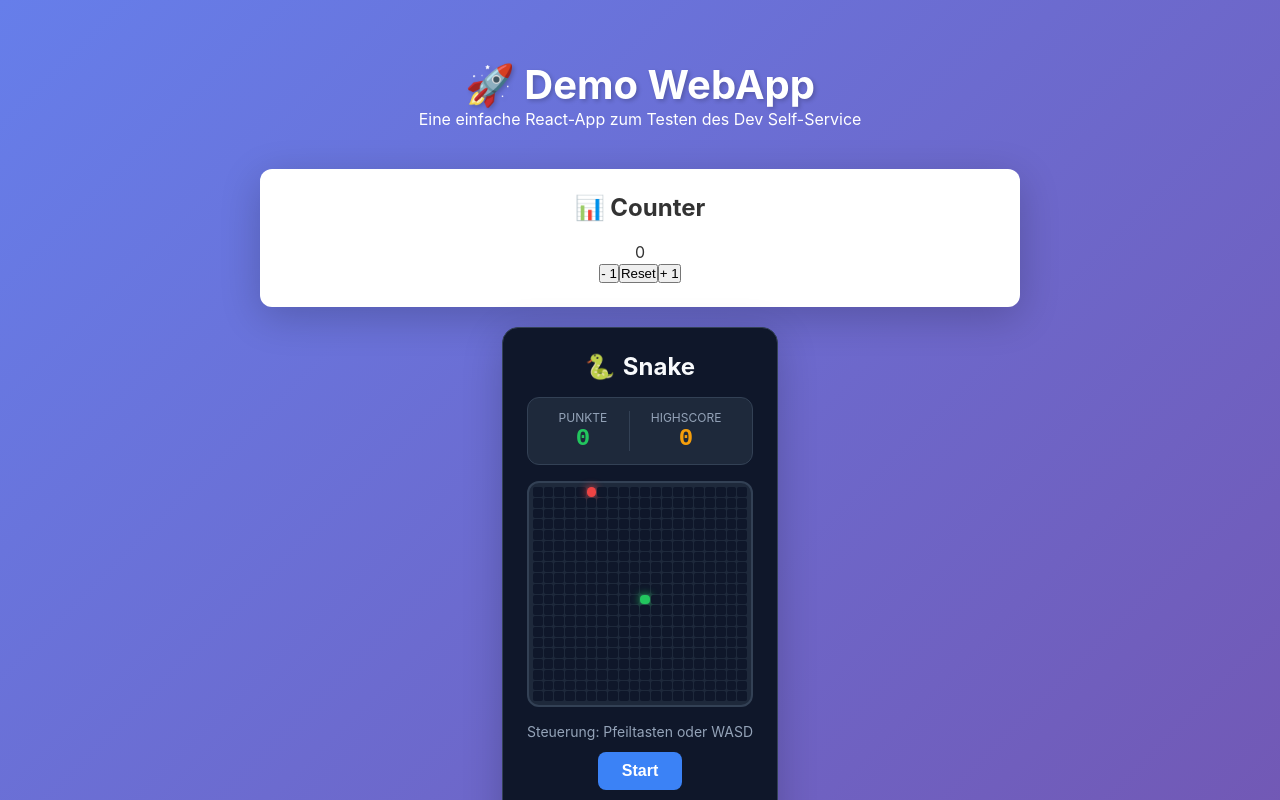
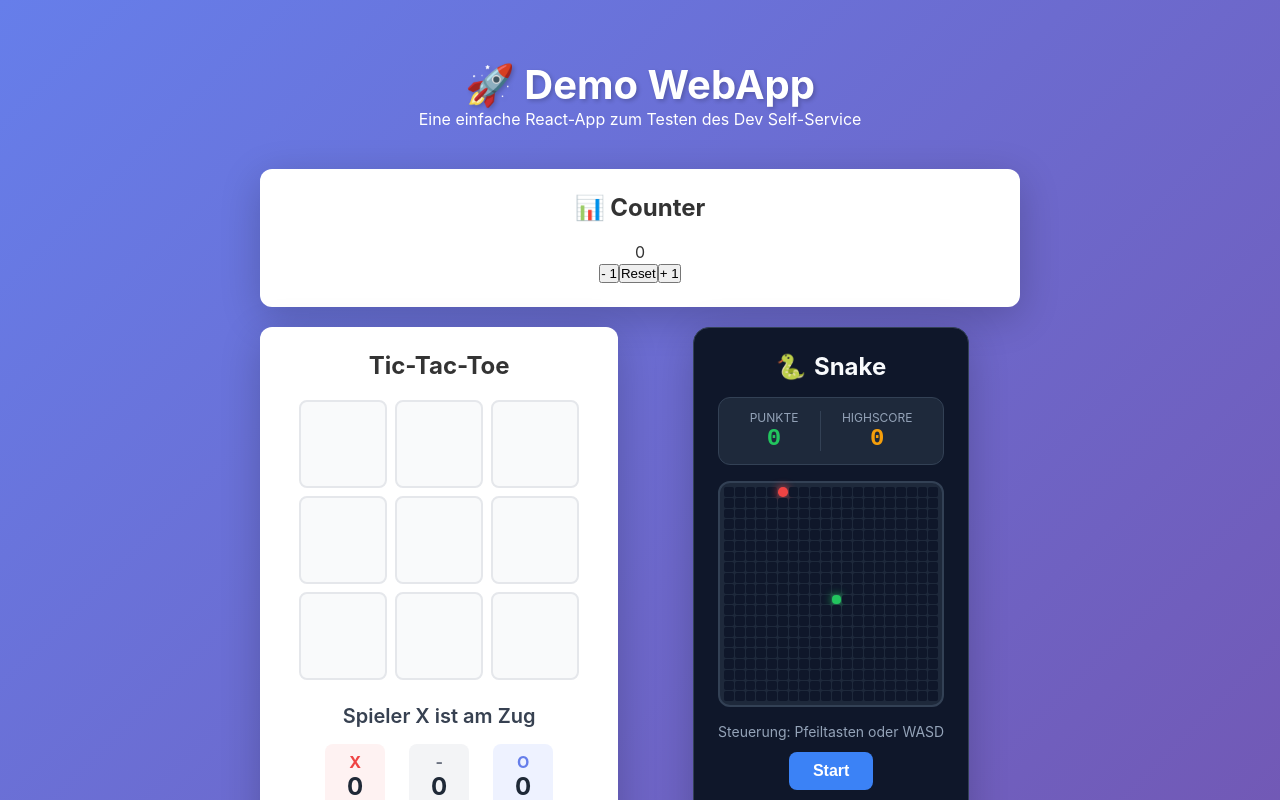
Before and after one commit to michel-hostettler/demo-webapp, a React (Vite) app: page / in a window 1280 px wide. Shown: the top 800 px of the page. Built offline with nearby package versions, Linux system fonts and the light colour scheme; no server answers.

Commit message:
feat: Implement plan - das ist ja nice, hast du ein 2

```diff
--- a/src/App.jsx
+++ b/src/App.jsx
@@ -2,6 +2,7 @@ import React from 'react'
 import Header from './components/Header'
 import Counter from './components/Counter'
 import TodoList from './components/TodoList'
+import TicTacToe from './components/TicTacToe'
 import Snake from './components/Snake'
 import Footer from './components/Footer'
 
@@ -11,7 +12,16 @@ export default function App() {
       <Header />
       <main>
         <Counter />
-        <Snake />
+        <section className="games-section" style={{
+          display: 'flex',
+          flexWrap: 'wrap',
+          gap: '24px',
+          justifyContent: 'center',
+          marginBottom: '24px'
+        }}>
+          <TicTacToe />
+          <Snake />
+        </section>
         <TodoList />
       </main>
       <Footer />
```
